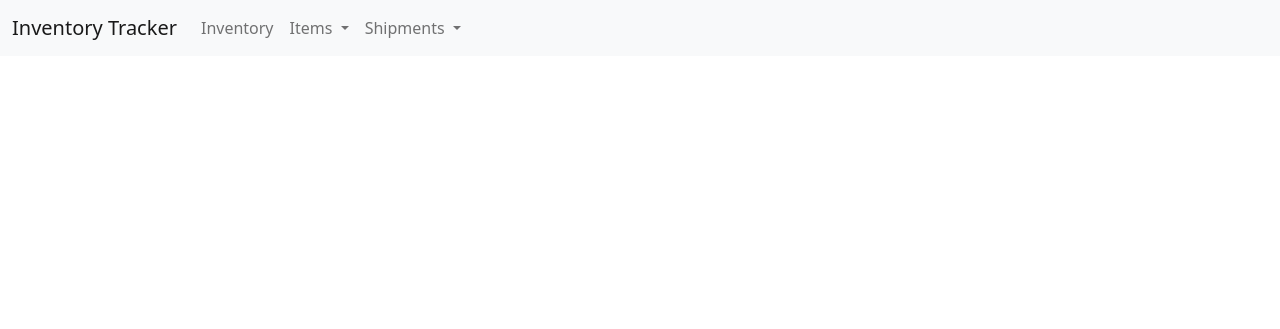
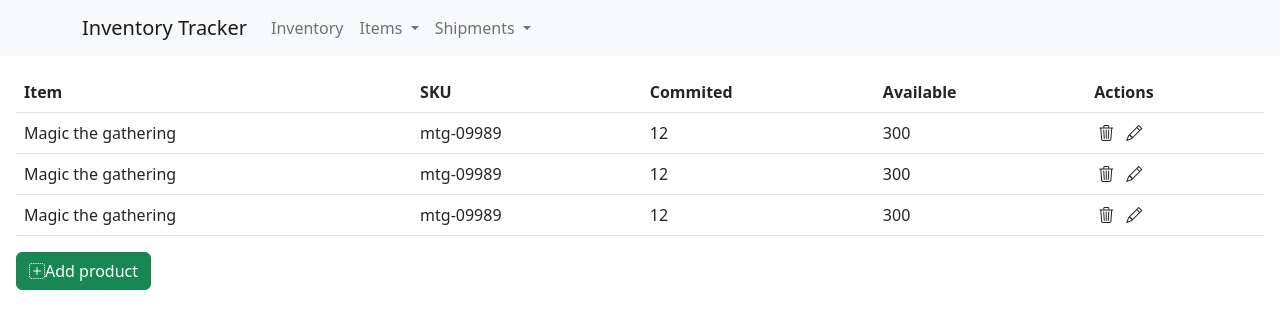
Before and after one commit to sullie-dev/Inventory-Manager, a Flask app: page / in a window 1280 px wide. Shown: the top 329 px of the page. Run offline with Flask 2, Linux system fonts and the light colour scheme.

Commit message:
Add static data to the index page for inventory. Add Bootstrap icons

```diff
--- a/templates/base.html
+++ b/templates/base.html
@@ -6,11 +6,15 @@
 	<meta name="viewport" content="width=device-width, initial-scale=1.0">
 	<title>Dukes Inventory</title>
 	    <link href="https://cdn.jsdelivr.net/npm/bootstrap@5.2.0-beta1/dist/css/bootstrap.min.css" rel="stylesheet" integrity="sha384-0evHe/X+R7YkIZDRvuzKMRqM+OrBnVFBL6DOitfPri4tjfHxaWutUpFmBp4vmVor" crossorigin="anonymous">
+	<link rel="stylesheet" href="https://cdn.jsdelivr.net/npm/bootstrap-icons@1.8.3/font/bootstrap-icons.css">
+
+
 
 </head>
 <body>
+	<div>
 	<nav class="navbar navbar-expand-lg bg-light">
-  <div class="container-fluid">
+  <div class="container">
     <a class="navbar-brand">Inventory Tracker</a>
     <button class="navbar-toggler" type="button" data-bs-toggle="collapse" data-bs-target="#navbarNav" aria-controls="navbarNav" aria-expanded="false" aria-label="Toggle navigation">
       <span class="navbar-toggler-icon"></span>
@@ -41,6 +45,7 @@
       </ul>
     </div>
   </div>
+		</div>
 	{% block content %}
         {% endblock %}
 	    <script src="https://cdn.jsdelivr.net/npm/bootstrap@5.2.0-beta1/dist/js/bootstrap.bundle.min.js" integrity="sha384-pprn3073KE6tl6bjs2QrFaJGz5/SUsLqktiwsUTF55Jfv3qYSDhgCecCxMW52nD2" crossorigin="anonymous"></script>
--- a/templates/index.html
+++ b/templates/index.html
@@ -1,6 +1,43 @@
 {% extends "base.html" %}
 {% block content %}
-	<div class="container">
+	<div class="p-3">
+		<table class="table">
+  <thead>
+    <tr>
+      <th scope="col">Item</th>
+      <th scope="col">SKU</th>
+      <th scope="col">Commited</th>
+      <th scope="col">Available</th>
+			<th scope="col">Actions</th>
+    </tr>
+  </thead>
+  <tbody>
+    <tr>
+      <td>Magic the gathering </td>
+      <td>mtg-09989</td>
+      <td>12</td>
+			<td>300</td>
+			<td><i class="bi bi-trash3 px-1"></i> <i class="bi bi-pencil px-1"></i></td>
+    </tr>
+    <tr>
+       <td>Magic the gathering </td>
+      <td>mtg-09989</td>
+      <td>12</td>
+			<td>300</td>
+						<td><i class="bi bi-trash3 px-1"></i> <i class="bi bi-pencil px-1"></i></td>
+
+    </tr>
+    <tr>
+       <td>Magic the gathering </td>
+      <td>mtg-09989</td>
+      <td>12</td>
+			<td>300</td>
+						<td><i class="bi bi-trash3 px-1"></i> <i class="bi bi-pencil px-1"></i></td>
+
+    </tr>
+  </tbody>
+</table>
+		<button type="button" class="btn btn-success"><i class="bi bi-plus-square-dotted"></i>Add product</button>
 
 </div>
 {% endblock %}
```
